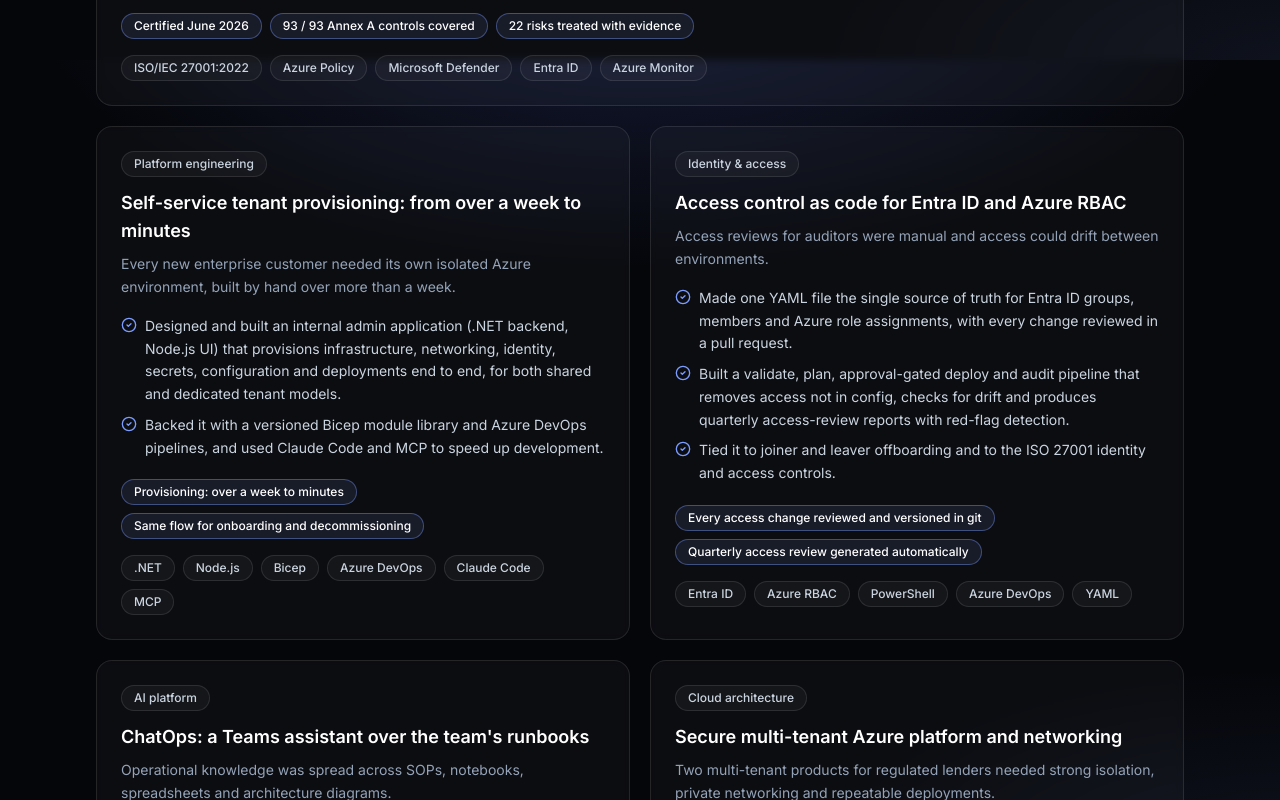
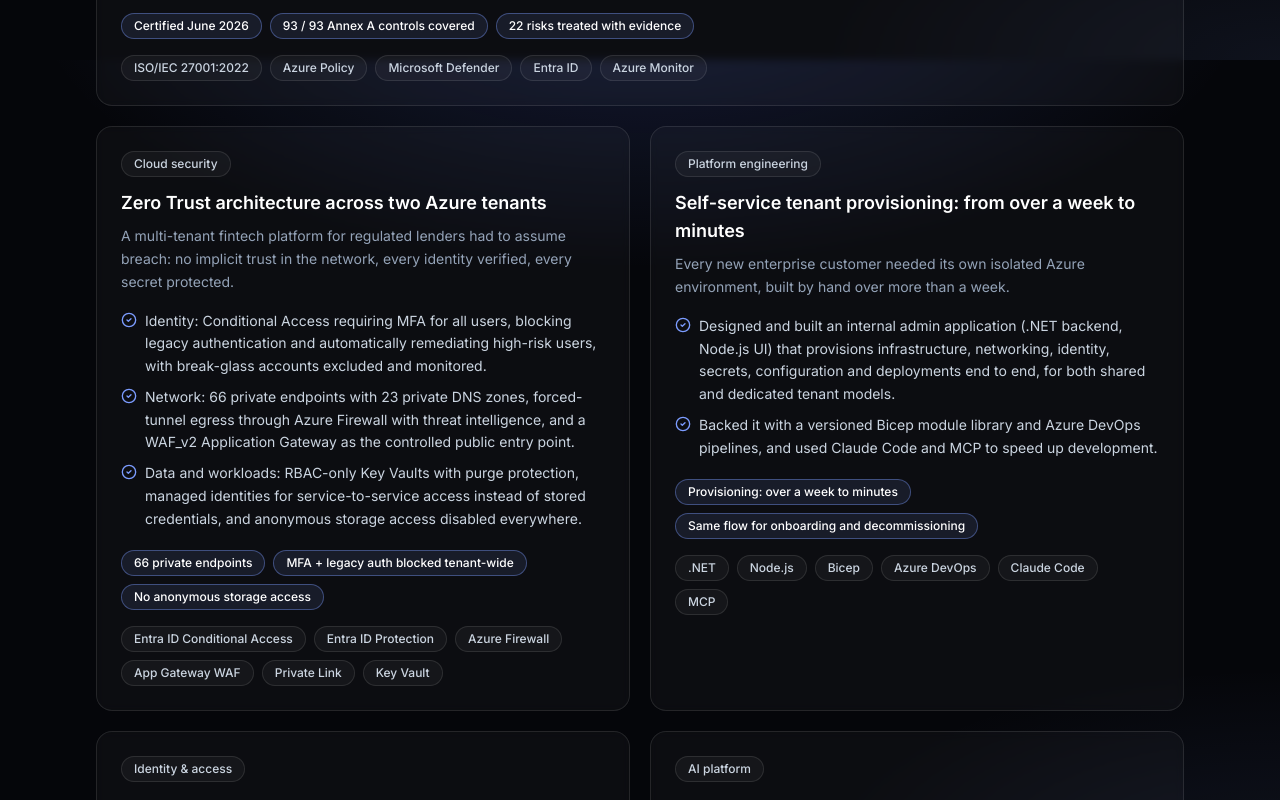
Before and after one commit to vaishnavia4/Vaishnavi-Portfolio, a React (Vite) app: page / in a window 1280 px wide. Shown: the part 4740-5540 px from the top of the page. Built offline with nearby package versions, Linux system fonts and the light colour scheme; the HTML template or start-up script is replaced by a standard one.

Commit message:
Add Zero Trust case study and two new open-source projects

```diff
--- a/src/data/portfolio.ts
+++ b/src/data/portfolio.ts
@@ -165,6 +165,20 @@ export const projects: Project[] = [
     stack: ["Bicep", "Azure", "GitHub Actions", "OIDC"],
     url: "https://github.com/vaishnavia4/azure-landing-zone-bicep",
   },
+  {
+    title: "entra-rbac-as-code",
+    description:
+      "Access control as code for Microsoft Entra ID and Azure RBAC: one YAML file for groups, members and role assignments, a reviewed plan-and-apply pipeline with OIDC and approvals, nightly drift detection, and a quarterly access-review report mapped to ISO 27001.",
+    stack: ["Python", "Entra ID", "Azure RBAC", "GitHub Actions"],
+    url: "https://github.com/vaishnavia4/entra-rbac-as-code",
+  },
+  {
+    title: "plant-leaf-disease-detection",
+    description:
+      "Final-year ML project: an OpenCV segmentation pipeline plus a Keras CNN that classifies potato leaves as early blight, late blight or healthy, with notes on how I would rebuild it today with transfer learning and MLOps.",
+    stack: ["Python", "TensorFlow / Keras", "OpenCV", "Jupyter"],
+    url: "https://github.com/vaishnavia4/plant-leaf-disease-detection",
+  },
 ];
 
 /**
@@ -194,6 +208,19 @@ export const caseStudies: CaseStudy[] = [
     ],
     results: ["Certified June 2026", "93 / 93 Annex A controls covered", "22 risks treated with evidence"],
     stack: ["ISO/IEC 27001:2022", "Azure Policy", "Microsoft Defender", "Entra ID", "Azure Monitor"],
+  },
+  {
+    title: "Zero Trust architecture across two Azure tenants",
+    tag: "Cloud security",
+    context:
+      "A multi-tenant fintech platform for regulated lenders had to assume breach: no implicit trust in the network, every identity verified, every secret protected.",
+    did: [
+      "Identity: Conditional Access requiring MFA for all users, blocking legacy authentication and automatically remediating high-risk users, with break-glass accounts excluded and monitored.",
+      "Network: 66 private endpoints with 23 private DNS zones, forced-tunnel egress through Azure Firewall with threat intelligence, and a WAF_v2 Application Gateway as the controlled public entry point.",
+      "Data and workloads: RBAC-only Key Vaults with purge protection, managed identities for service-to-service access instead of stored credentials, and anonymous storage access disabled everywhere.",
+    ],
+    results: ["66 private endpoints", "MFA + legacy auth blocked tenant-wide", "No anonymous storage access"],
+    stack: ["Entra ID Conditional Access", "Entra ID Protection", "Azure Firewall", "App Gateway WAF", "Private Link", "Key Vault"],
   },
   {
     title: "Self-service tenant provisioning: from over a week to minutes",
```
